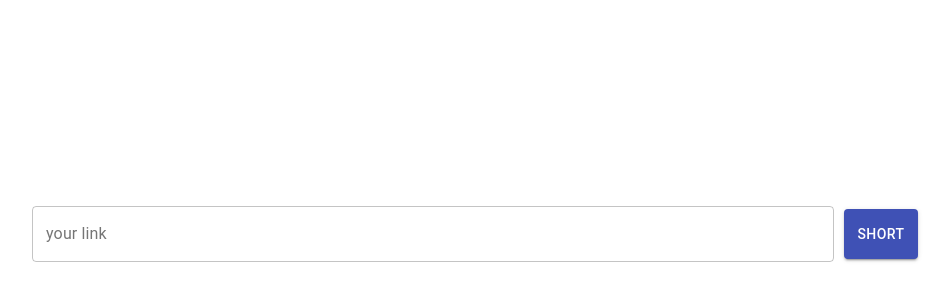
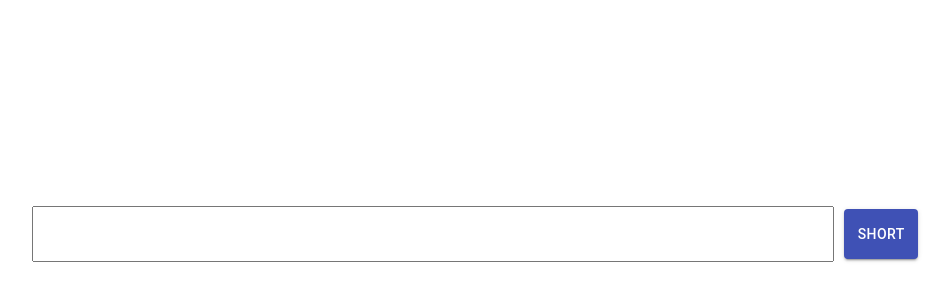
Before and after one commit to jekapulpit/url-shornener, a React (Create React App) app in the folder client/: page / in a window 1280 px wide. Shown: the part 166-466 px from the top of the page, without its empty margins (170-1120 px from the left). Built offline with nearby package versions, Linux system fonts and the light colour scheme.

Commit message:
implemented url shortener in frontend side

```diff
--- a/client/public/index.html
+++ b/client/public/index.html
@@ -12,7 +12,6 @@
       manifest.json provides metadata used when your web app is installed on a
       user's mobile device or desktop. See https://developers.google.com/web/fundamentals/web-app-manifest/
     -->
-    <link rel="manifest" href="%PUBLIC_URL%/manifest.json" />
     <!--
       Notice the use of %PUBLIC_URL% in the tags above.
       It will be replaced with the URL of the `public` folder during the build.
--- a/client/src/App.jsx
+++ b/client/src/App.jsx
@@ -1,10 +1,10 @@
 import React from 'react';
 import { hot } from 'react-hot-loader/root';
-import Form from "./components/Form";
+import MainWindow from "./components/MainWindow";
 
 function App() {
   return (
-          <Form />
+          <MainWindow />
   );
 }
 
--- a/client/src/components/Form.jsx
+++ b/client/src/components/Form.jsx
@@ -1,27 +1,24 @@
 import React from 'react';
 import { hot } from 'react-hot-loader/root';
 import Button from '@material-ui/core/Button';
-import TextField from '@material-ui/core/TextField';
 import '../stylesheets/components/form.scss'
 
-class Form extends React.Component {
-    render() {
+const Form = props => {
+    let formData = {};
     return (
         <form className="link-form">
-                <TextField
-                    label="your link"
+
+            <input
+                ref={input => formData.originalLink = input}
                 type="text"
                 name="original_link"
-                    margin="normal"
-                    variant="outlined"
-                    style={{width: '100%', margin: '10px'}}
+                style={{width: '100%', margin: '10px', height: '50px'}}
             />
-                <Button variant="contained" color="primary">
+            <Button onClick={() => {props.handleShortLink(formData.originalLink.value)}} variant="contained" color="primary">
                 Short
             </Button>
         </form>
     )
-    }
-}
+};
 
 export default hot(Form);
--- /dev/null
+++ b/client/src/components/MainWindow.jsx
@@ -0,0 +1,47 @@
+import React from 'react';
+import { hot } from 'react-hot-loader/root';
+import Form from "./Form";
+import '../stylesheets/components/main_window.scss'
+import ShortLink from "./ShortLink";
+import {API_ROOT} from "../constants";
+
+class MainWindow extends React.Component {
+    constructor(props) {
+        super(props);
+        this.state = {
+            generatedLinks: []
+        }
+    }
+
+    handleShortLink = link => {
+        fetch(`${API_ROOT}/links`, {
+            method: 'POST',
+            headers: {
+                'Content-Type': 'application/json',
+            },
+            body: JSON.stringify({
+                original_link: link
+            })
+        })
+            .then((response) => { return response.json() })
+            .then((data) => {
+                this.setState({
+                    generatedLinks: this.state.generatedLinks.concat(data.link)
+                })
+            })
+    };
+
+    render() {
+        let links = this.state.generatedLinks.map((link) => {
+            return <ShortLink key={link} link={link}/>
+        });
+        return (
+            <div className='main-window'>
+                <Form handleShortLink={this.handleShortLink}/>
+                {links}
+            </div>
+        )
+    }
+}
+
+export default hot(MainWindow);
--- /dev/null
+++ b/client/src/components/ShortLink.jsx
@@ -0,0 +1,20 @@
+import React from 'react';
+import { hot } from 'react-hot-loader/root';
+import TextField from '@material-ui/core/TextField';
+import '../stylesheets/components/form.scss'
+
+const ShortLink = props => {
+    return (
+        <TextField
+            className="link-form"
+            defaultValue={props.link}
+            disabled
+            type="text"
+            margin="normal"
+            variant="outlined"
+            style={{width: '100%', margin: '10px'}}
+        />
+    )
+};
+
+export default hot(ShortLink);
--- a/client/src/constants.js
+++ b/client/src/constants.js
@@ -4,8 +4,6 @@ export const API_PORT = '3001';
 
 export const API_ROOT = 'http://localhost:3001';
 
-export const API_WS_ROOT = 'ws://localhost:3001/cable';
-
 export const HEADERS = {
     'Content-Type': 'application/json',
     Accept: 'application/json',
--- a/client/src/stylesheets/components/form.scss
+++ b/client/src/stylesheets/components/form.scss
@@ -1,8 +1,7 @@
 .link-form {
-  height: 200px;
   display: flex;
   align-items: center;
-  width: 70%;
+  width: 100%;
   justify-content: space-between;
 
   button {
--- /dev/null
+++ b/client/src/stylesheets/components/main_window.scss
@@ -0,0 +1,5 @@
+.main-window {
+  display: flex;
+  flex-direction: column;
+  width: 70%;
+}
```
Also changed, not shown: 1 other file (tests, documents, lock files or other folders). Lines whose indentation alone changed are shown as unchanged.
